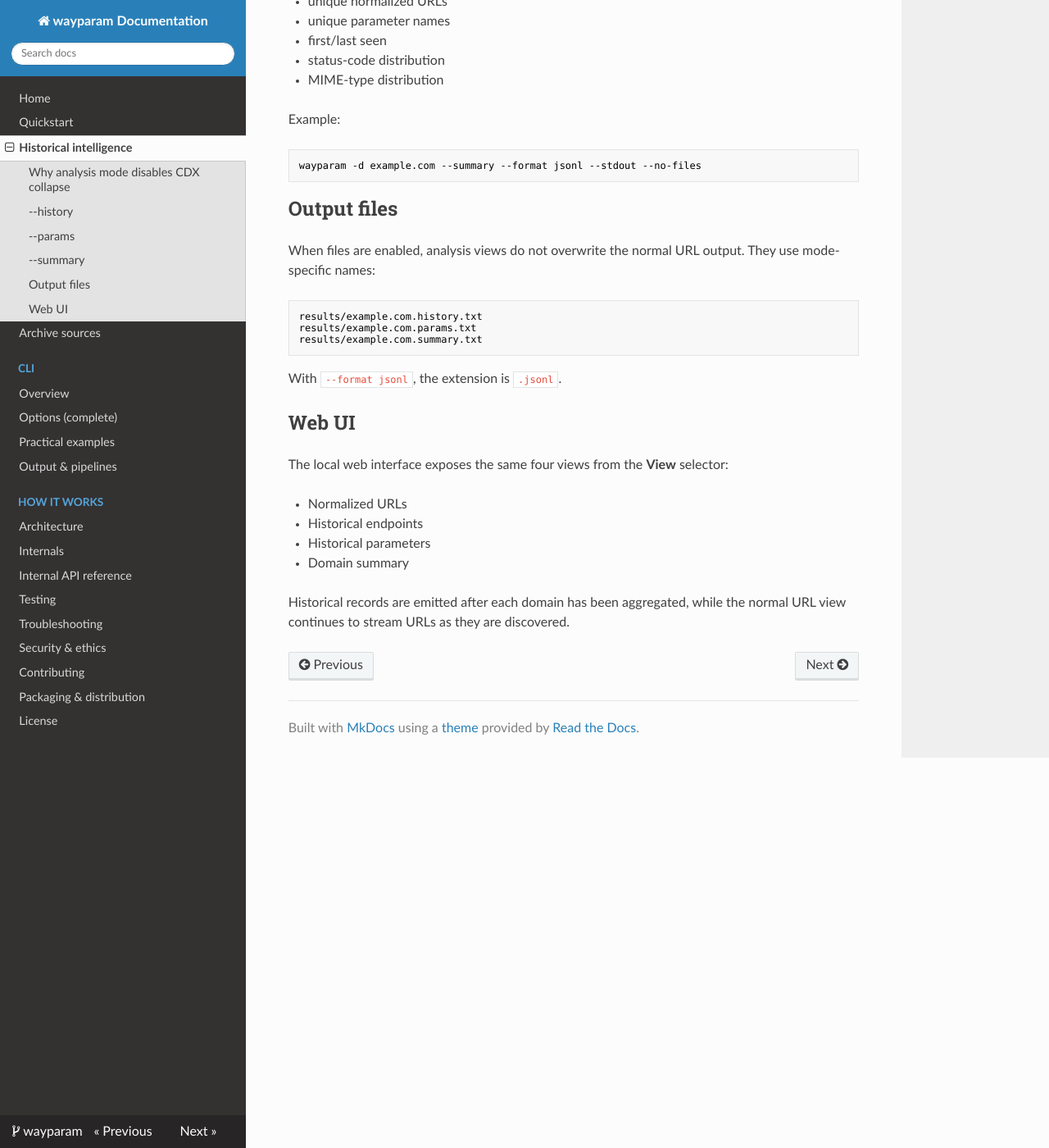
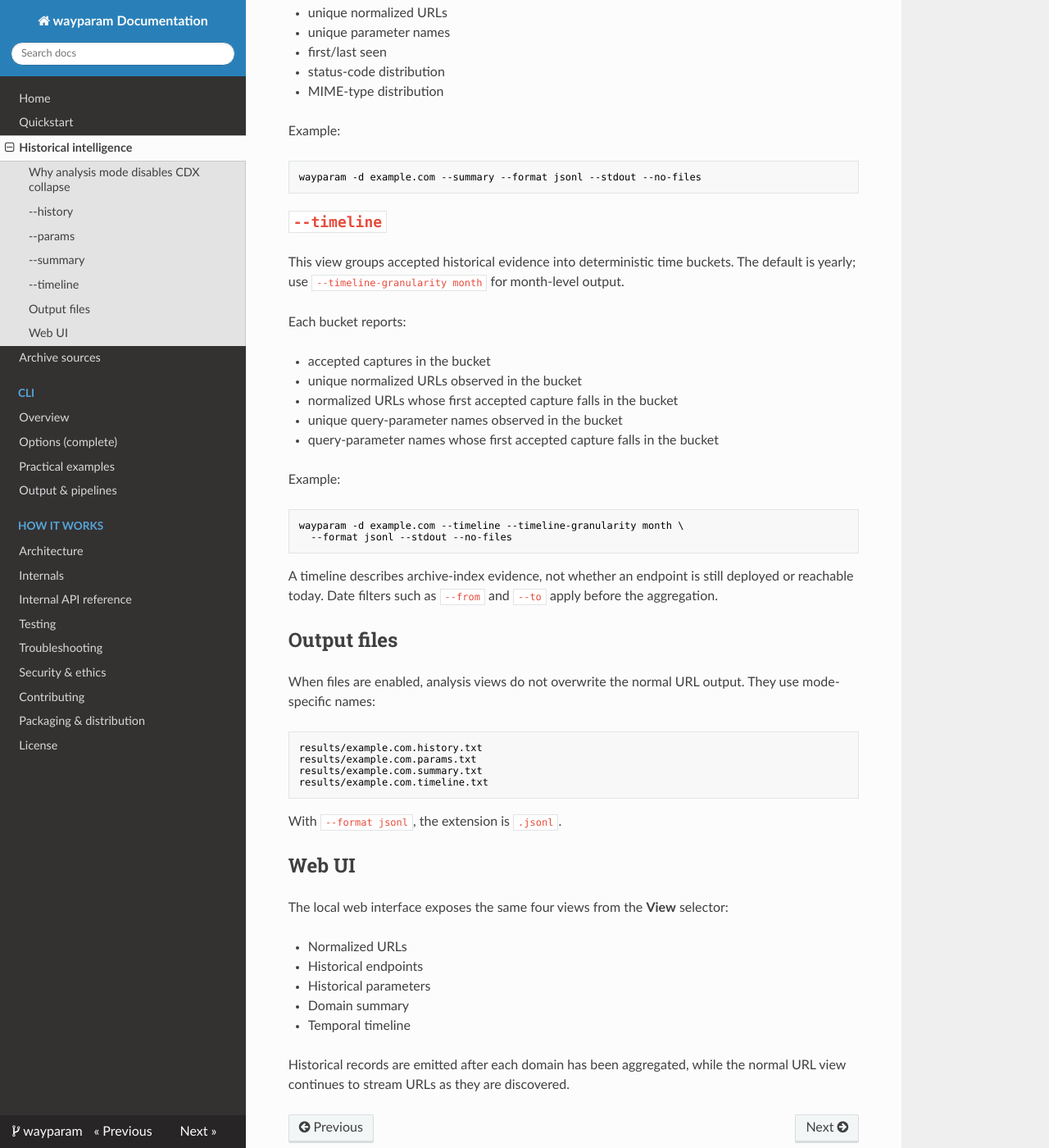
Before and after one commit to aleff-github/wayparam, an MkDocs documentation site: the page built from docs/historical-analysis.md, in a window 1280 px wide and 1400 px high, scrolled down 2061 px. Shown: the whole window at 82% size. Built offline with MkDocs 1.6.1, drawn with Linux system fonts in a browser that asks for light colours; nearby versions of some CDN libraries; some of the changed text lies outside the part shown.

Commit message:
Document temporal historical analysis

````diff
--- a/docs/historical-analysis.md
+++ b/docs/historical-analysis.md
@@ -3,12 +3,13 @@
 wayparam can aggregate capture-level metadata from the Wayback CDX API instead
 of returning only normalized URLs.
 
-The three analysis views are mutually exclusive:
+The four analysis views are mutually exclusive:
 
 ```bash
 wayparam -d example.com --history
 wayparam -d example.com --params
 wayparam -d example.com --summary
+wayparam -d example.com --timeline
 ```
 
 They work with the normal filtering, date-range, subdomain, proxy, rate-limit
@@ -104,6 +105,30 @@
 wayparam -d example.com --summary --format jsonl --stdout --no-files
 ```
 
+## `--timeline`
+
+This view groups accepted historical evidence into deterministic time buckets.
+The default is yearly; use `--timeline-granularity month` for month-level output.
+
+Each bucket reports:
+
+- accepted captures in the bucket
+- unique normalized URLs observed in the bucket
+- normalized URLs whose first accepted capture falls in the bucket
+- unique query-parameter names observed in the bucket
+- query-parameter names whose first accepted capture falls in the bucket
+
+Example:
+
+```bash
+wayparam -d example.com --timeline --timeline-granularity month \
+  --format jsonl --stdout --no-files
+```
+
+A timeline describes archive-index evidence, not whether an endpoint is still
+deployed or reachable today. Date filters such as `--from` and `--to` apply
+before the aggregation.
+
 ## Output files
 
 When files are enabled, analysis views do not overwrite the normal URL output.
@@ -113,6 +138,7 @@
 results/example.com.history.txt
 results/example.com.params.txt
 results/example.com.summary.txt
+results/example.com.timeline.txt
 ```
 
 With `--format jsonl`, the extension is `.jsonl`.
@@ -125,6 +151,7 @@
 - Historical endpoints
 - Historical parameters
 - Domain summary
+- Temporal timeline
 
 Historical records are emitted after each domain has been aggregated, while the
 normal URL view continues to stream URLs as they are discovered.
````
